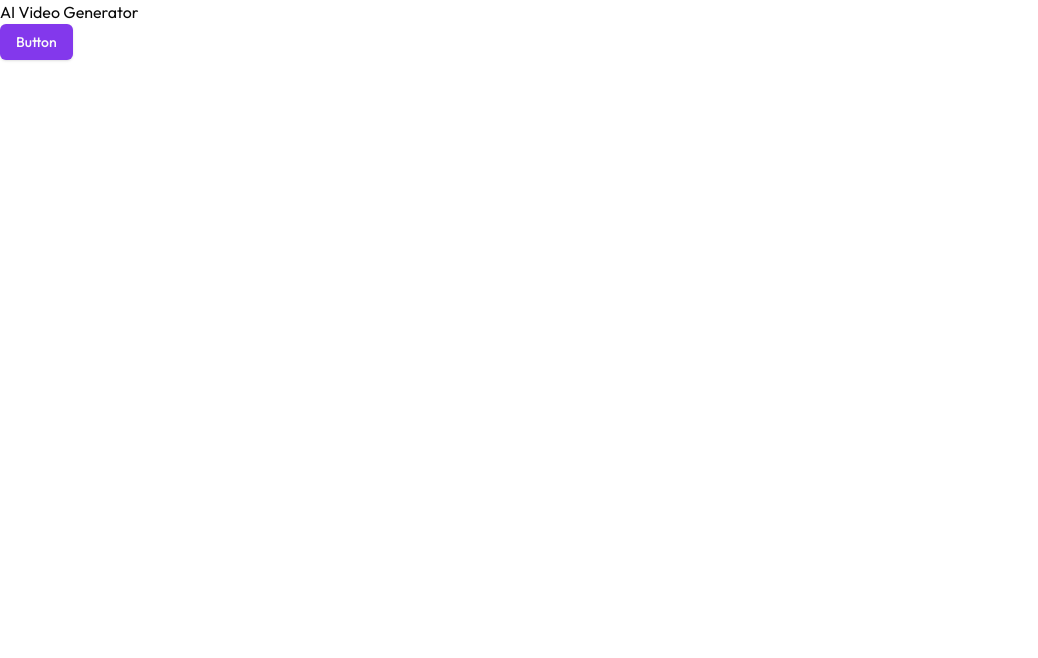
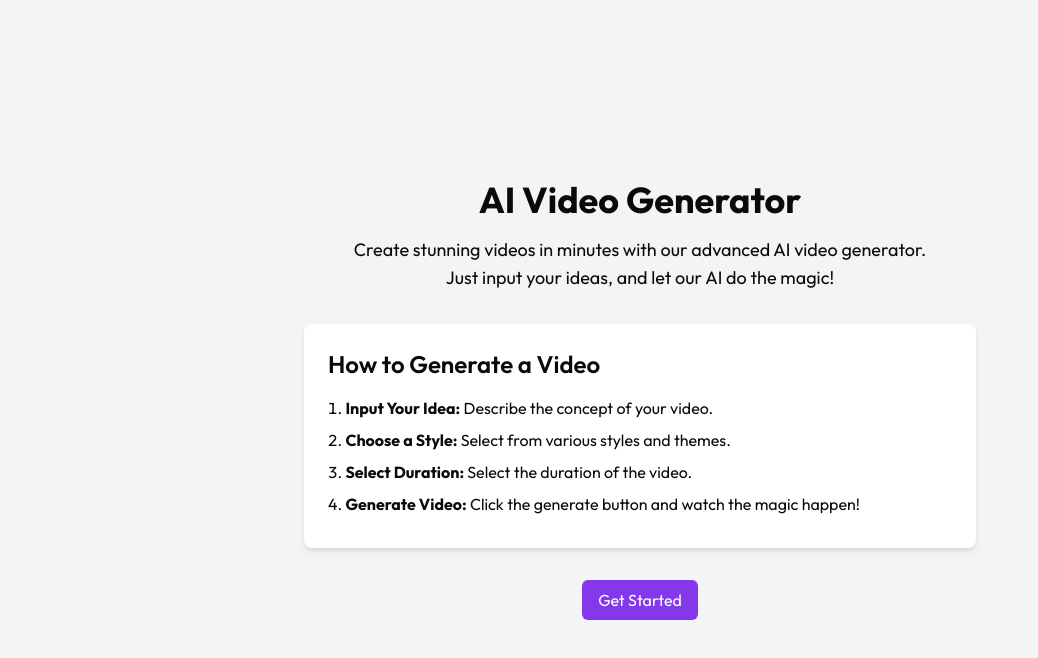
Before and after one commit to AshwiniParaye1/AI-Video-Generator, a Next.js app: page / in a window 1280 px wide. Shown: the top 658 px of the page, without its empty margins (0-1038 px from the left). Built offline with nearby package versions, Linux system fonts and the light colour scheme; no server answers.

Commit message:
add home page

```diff
--- a/app/page.js
+++ b/app/page.js
@@ -1,12 +1,57 @@
-import { Button } from "@/components/ui/button";
-import { UserButton } from "@clerk/nextjs";
+import Head from "next/head";
+import Link from "next/link";
 
 export default function Home() {
   return (
     <div>
-      <h2>AI Video Generator</h2>
-      <Button>Button</Button>
-      <UserButton />
+      <Head>
+        <title>AI Video Generator</title>
+        <meta
+          name="description"
+          content="Generate videos effortlessly using AI."
+        />
+        <link rel="icon" href="/favicon.ico" />
+      </Head>
+
+      <main className="flex flex-col items-center justify-center min-h-screen bg-gray-100 p-4">
+        <h1 className="text-4xl font-bold text-center mb-4">
+          AI Video Generator
+        </h1>
+        <p className="text-lg text-center mb-8 max-w-xl">
+          Create stunning videos in minutes with our advanced AI video
+          generator. Just input your ideas, and let our AI do the magic!
+        </p>
+
+        <div className="bg-white shadow-md rounded-lg p-6 max-w-2xl w-full">
+          <h2 className="text-2xl font-semibold mb-4">
+            How to Generate a Video
+          </h2>
+          <ol className="list-decimal list-inside">
+            <li className="mb-2">
+              <strong>Input Your Idea:</strong> Describe the concept of your
+              video.
+            </li>
+            <li className="mb-2">
+              <strong>Choose a Style:</strong> Select from various styles and
+              themes.
+            </li>
+            <li className="mb-2">
+              <strong>Select Duration:</strong> Select the duration of the
+              video.
+            </li>
+            <li className="mb-2">
+              <strong>Generate Video:</strong> Click the generate button and
+              watch the magic happen!
+            </li>
+          </ol>
+        </div>
+
+        <Link href="/dashboard/create-new">
+          <button className="mt-8 px-4 py-2 bg-primary text-white rounded-md hover:bg-primary/90 transition">
+            Get Started
+          </button>
+        </Link>
+      </main>
     </div>
   );
 }
```
